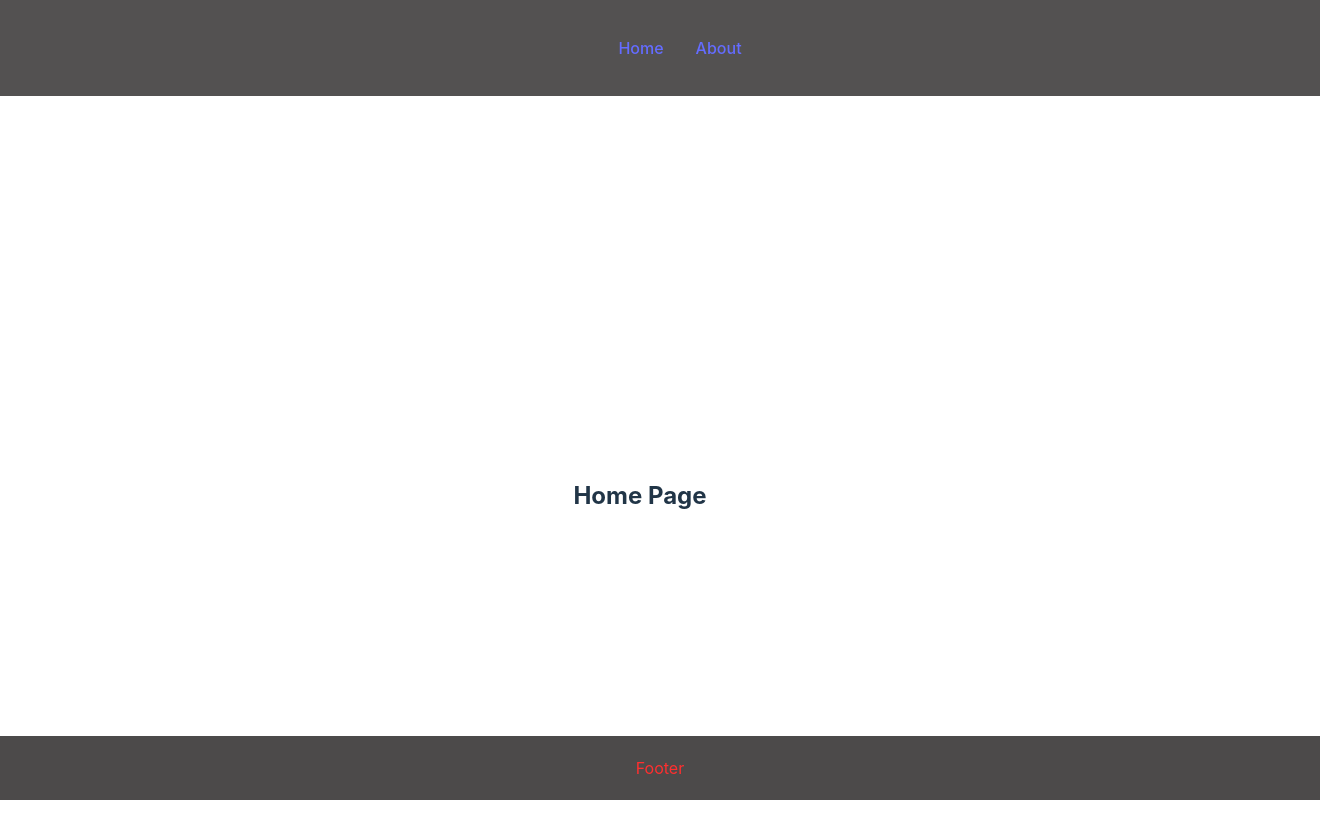
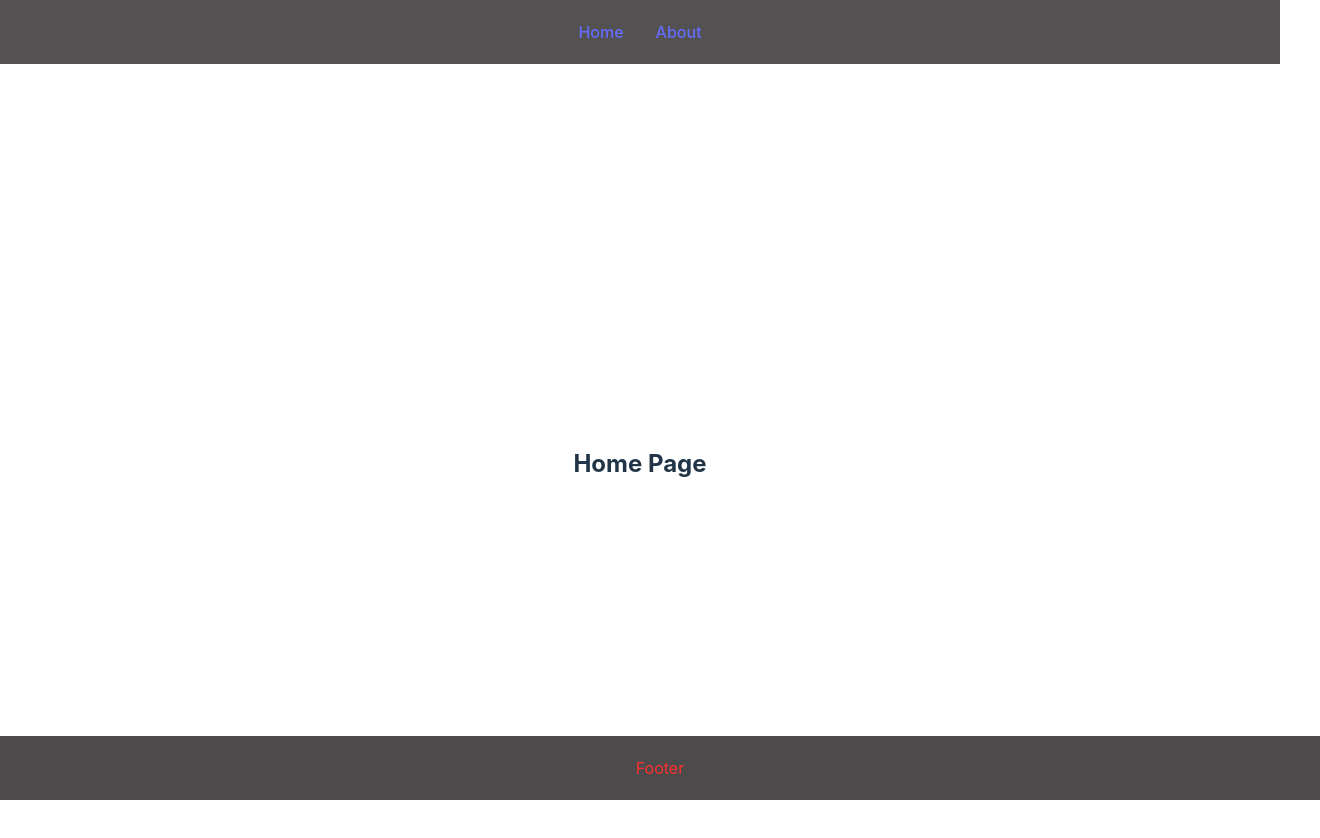
Before and after one commit to Memoryman2022/Project-2, a React (Vite) app in the folder frontend/: page / in a window 1280 px wide. Shown: the top 838 px of the page, 1320 px wide, since content can reach past the window. Built offline with nearby package versions, Linux system fonts and the light colour scheme.

Commit message:
navbar/footer

```diff
--- a/frontend/src/App.css
+++ b/frontend/src/App.css
@@ -9,18 +9,23 @@
 /*NAVBAR*/
 nav {
   background-color: #535151;
-  padding: 20px;
+  padding: 20px 0px 20px;
   width: 100%;
   color: #ff2f2f;
   text-align: center;
 }
 
-li {
+.navbar-list {
+  margin: 0;
+  padding: 0;
+}
+
+.navbar-item {
   display: inline;
   margin: 1rem;
 }
 
-a:hover {
+.navbar-item a:hover {
   text-decoration: underline;
 }
 /*FOOTER*/
--- a/frontend/src/App.jsx
+++ b/frontend/src/App.jsx
@@ -14,8 +14,6 @@ import Footer from "./components/Footer.jsx";
 import "./App.css";
 
 function App() {
-  const [count, setCount] = useState(0);
-
   return (
     <>
       <div className="App">
--- a/frontend/src/components/Navbar.jsx
+++ b/frontend/src/components/Navbar.jsx
@@ -6,11 +6,11 @@ export default function Navbar() {
 
   return (
     <nav>
-      <ul>
-        <li>
+      <ul className="navbar-list">
+        <li className="navbar-item">
           <Link to="/">Home</Link>
         </li>
-        <li>
+        <li className="navbar-item">
           <Link to="/about">About</Link>
         </li>
       </ul>
```
